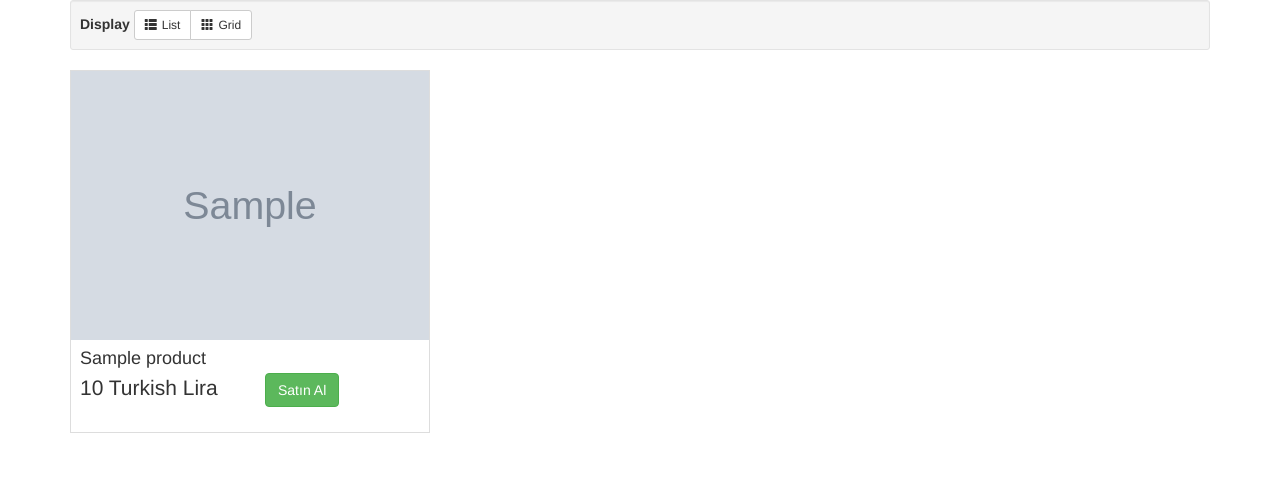
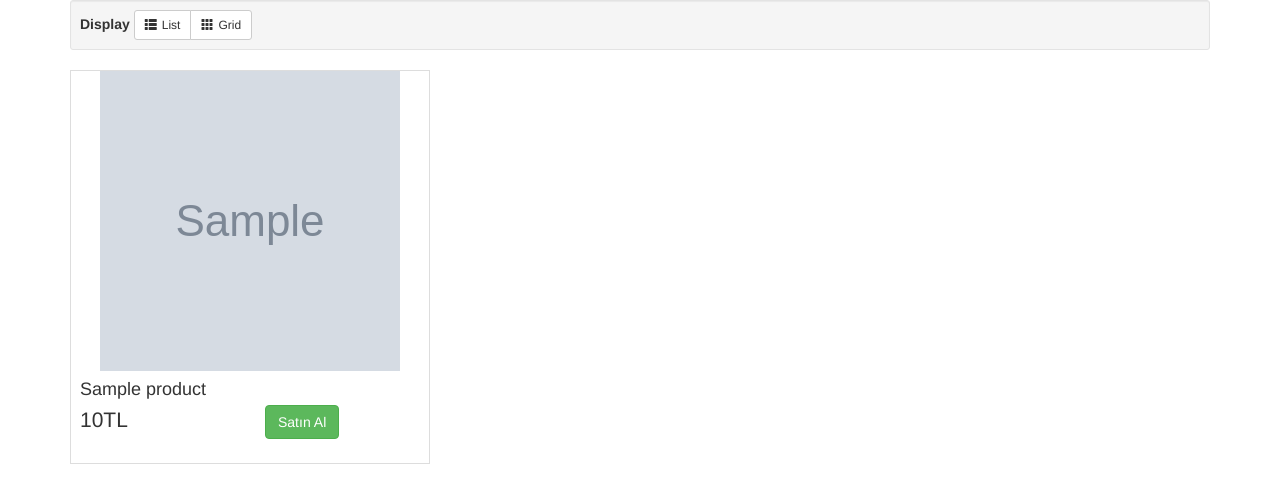
Before and after one commit to lyk2017-python/GCard, a Django app: page / in a window 1280 px wide. Shown: the top 503 px of the page. Run offline with Django 3.2, Linux system fonts and the light colour scheme; tables that the repository leaves empty hold one stand-in row (values such as "Sample post"); grey boxes marked "Sample" are stand-in pictures; some libraries are stand-ins or nearby versions.

Commit message:
Imaj Boyutlandırma Eklendi

```diff
--- a/GCard/payment/templates/payment/home.html
+++ b/GCard/payment/templates/payment/home.html
@@ -9,10 +9,15 @@
   {% load static %}
   <link rel='stylesheet prefetch' href='//maxcdn.bootstrapcdn.com/bootstrap/3.2.0/css/bootstrap.min.css'>
   <link rel='stylesheet' href='{% static "css/index.css" %}'>
+  <style>
+  #czz {
+	width: 300px;
+	height: 300px;
+}
+  </style>
 </head>
 
 <body translate="no" >
-
   <div class="container">
     <div class="well well-sm">
         <strong>Display</strong>
@@ -26,14 +31,14 @@
 	{% for obj in object_list %}
         <div class="item  col-xs-4 col-lg-4">
             <div class="thumbnail">
-                <img class="group list-group-image" src="{{obj.image}}" alt=""/>
+                <img class="group list-group-image" id="czz" src="{{obj.image}}" alt="{{obj.desc}}"/>
                 <div class="caption">
                     <h4 class="group inner list-group-item-heading">
                        {{obj.title}}</h4>
                     <div class="row">
                         <div class="col-xs-12 col-md-6">
                             <p class="lead">
-                                {{obj.price}} Turkish Lira</p>
+                                {{obj.price}}TL</p>
                         </div>
                         <div class="col-xs-12 col-md-6">
                             <a rel="nofollow" rel="noreferrer"class="btn btn-success" href="{% url 'product_detail' pk=obj.pk %}">Satın Al</a>
```
